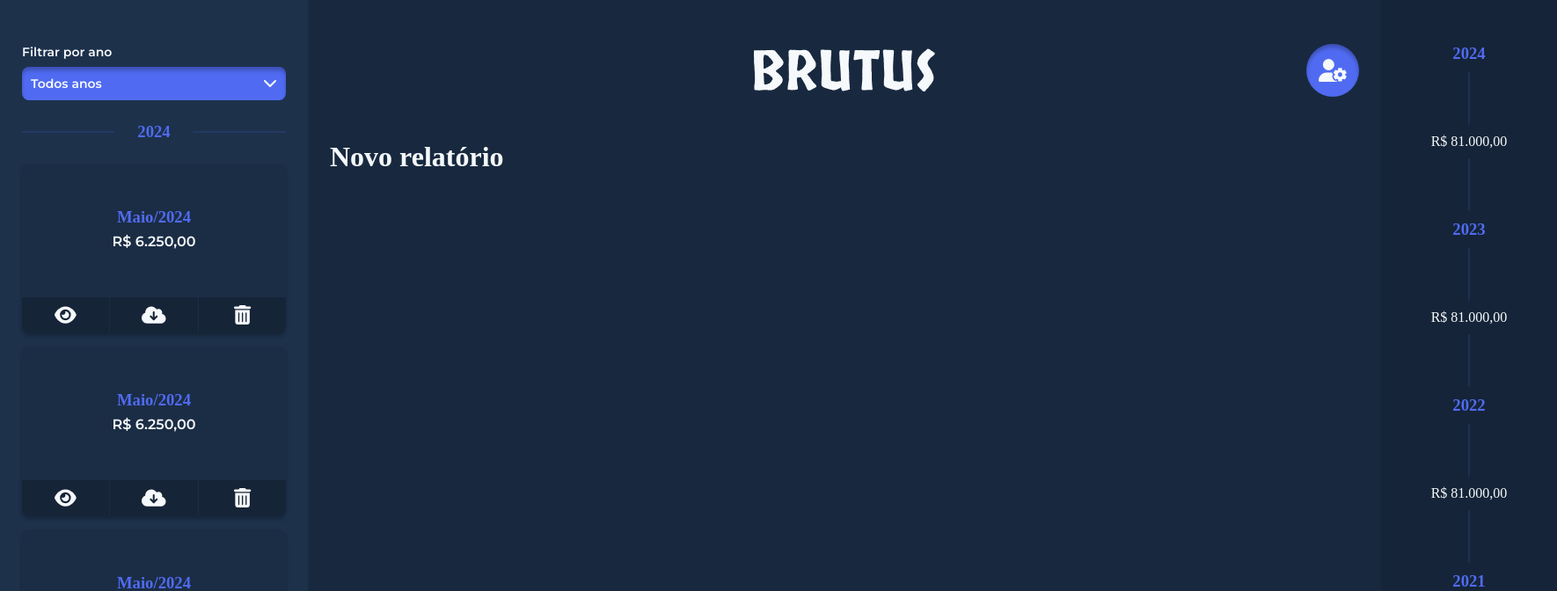
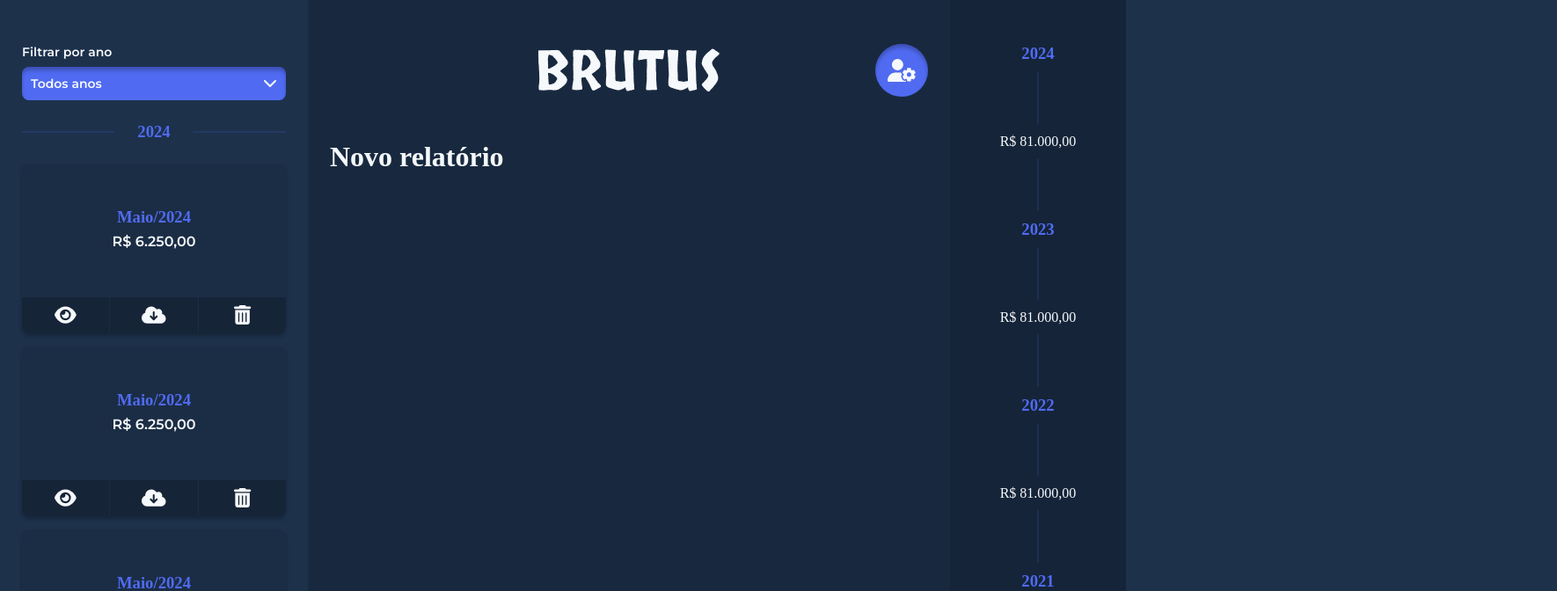
Before and after one commit to rodrigofontesdev/brutus-demo, a React (Vite) app: page /report in a window 1280 px wide. Shown: the top 672 px of the page at 88% size, 1770 px wide, since content can reach past the window. Built offline with nearby package versions, Linux system fonts and the light colour scheme.

Commit message:
refactor(template): fix panel container width in medium screens

```diff
--- a/src/templates/styles.ts
+++ b/src/templates/styles.ts
@@ -18,7 +18,7 @@ export const PanelCentral = styled.div`
 `
 
 export const PanelContainer = styled.div`
-  width: 73.125rem;
+  max-width: 73.125rem;
   margin-right: auto;
   margin-left: auto;
 `
```
